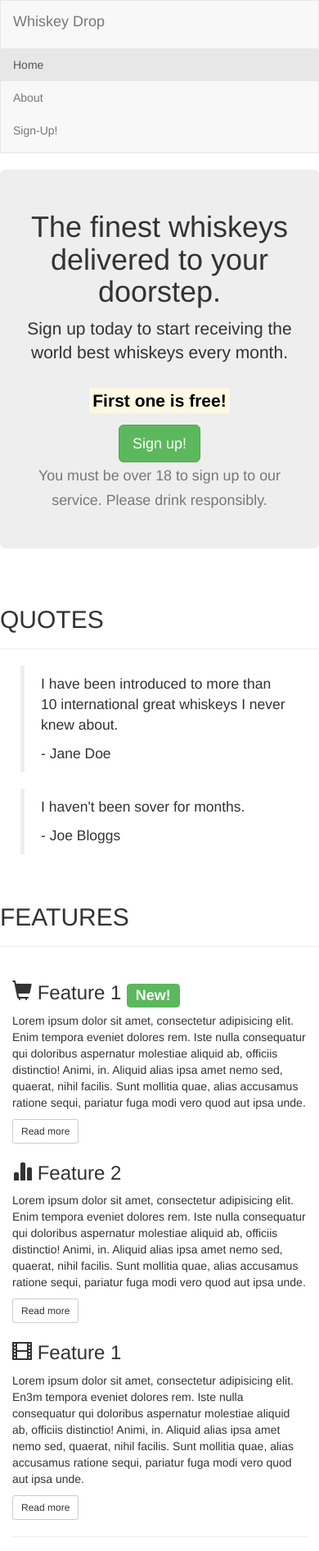
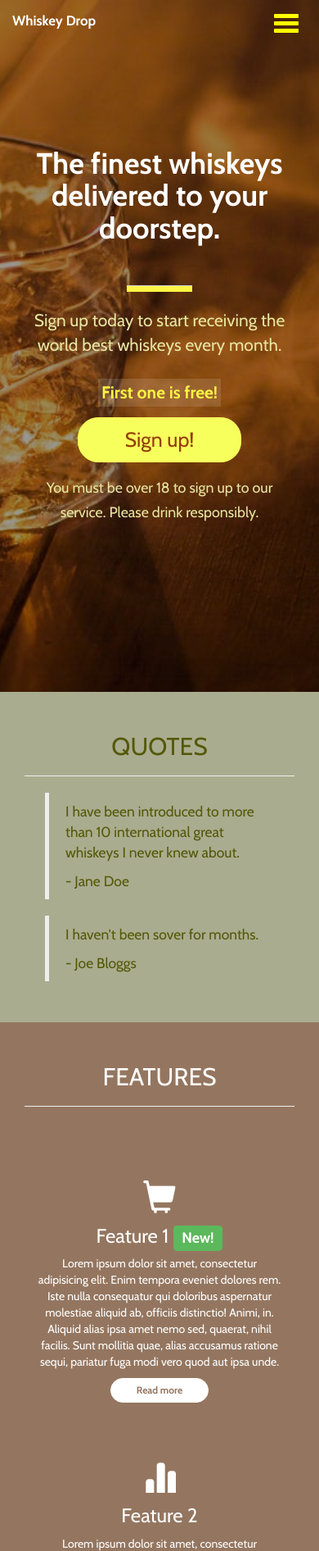
Before and after one commit to elenasacristan/whiskey-landing-page, a plain HTML site: page index.html in a window 390 px wide. Shown: the top 1892 px of the page at 82% size. Drawn offline with nearby package versions, Linux system fonts and the light colour scheme.

Commit message:
style final updates

```diff
--- /dev/null
+++ b/css/style.css
@@ -0,0 +1,268 @@
+body {
+    font-family: 'Cabin', sans-serif;
+}
+
+/* CONTAINERS */
+
+
+.alert-warning {
+    margin-bottom: 0px
+}
+
+.container-alert {
+    padding: 0;
+
+}
+
+.callout-container {
+    height: 100vh;
+    /*100% height browser*/
+    background: url("../images/wk2.jpeg") no-repeat center center fixed;
+    -webkit-background-size: cover;
+    -moz-background-size: cover;
+    -o-background-size: cover;
+    background-size: cover;
+
+    display: flex;
+    align-items: center;
+    justify-content: center;
+
+    position: relative;
+
+}
+
+.overlay {
+    position: absolute;
+    top: 0;
+    left: 0;
+    height: 100%;
+    width: 100%;
+    background-color: rgba(0, 0, 0, 0.4);
+
+
+}
+
+.container-quotes {
+    background-color: #dedede;
+}
+
+.container-features {}
+
+/*JUMBOTRON*/
+
+.jumbotron {
+    background-color: transparent;
+
+}
+
+.jumbotron h1 {
+
+    color: #ffffff;
+    font-weight: bold;
+    margin-bottom: 50px;
+
+}
+
+.jumbotron>hr {
+    width: 80px;
+    height: 7px;
+    background-color: #fcf445;
+}
+
+
+
+
+.text-muted {
+    color: #e7de91;
+}
+
+
+small {
+    color: #e8e6a1
+}
+
+.lead {
+    color: #e8e6a1;
+
+}
+
+mark {
+    background-color: rgba(255, 255, 255, 0.13);
+    color: #fcf445;
+}
+
+
+/* CHECK WHY THE HOVER DOESN@T WORK WHEN THE OVERLAY IS ACTIVE*/
+
+.btn-su {
+
+    border-radius: 25px;
+    width: 200px;
+    font-weight: bolder;
+
+}
+
+.btn-orange {
+    background-color: #f7ff5c;
+    border-color: #f7ff5c;
+    color: #943d08;
+    font-size: 25px;
+}
+
+
+.btn-orange:hover,
+.btn-orange:focus,
+.btn-orange:active,
+.btn-orange:active:focus {
+    background-color: #f6ffcd;
+    border-color: #f6ffcd;
+    color: #943d08;
+}
+
+
+/*navbar*/
+
+.navbar {
+    position: fixed;  /*in order to fix it at the top of the page*/
+    z-index: 1; /*to make sure it stays on top of the callout*/
+    top: 0;
+    left: 0;
+    right: 0;
+    width: 100%;
+    margin-bottom: 0;
+    /* border: 1px solid transparent; */
+}
+
+.navbar-default {
+      background-color: transparent;
+
+    color:#ffffff;
+    border: 0;
+}
+
+.navbar-brand{
+    font-weight: bolder;
+    font-size: larger;
+}
+
+
+.navbar-default .navbar-brand {
+    color: #ffffff;
+}
+
+.navbar-default .navbar-brand:focus, .navbar-default .navbar-brand:hover {
+    color: #ffffff;
+ }
+
+ .navbar-default .navbar-nav>.active>a {
+    color: yellow;
+    background-color: transparent;
+}
+
+.navbar-default .navbar-nav>.active>a:focus, .navbar-default .navbar-nav>.active>a:hover {
+    color: #dddddd;
+    background-color: transparent;
+}
+
+.navbar-default .navbar-nav>li>a {
+    color: #ffffff;
+}
+
+.navbar-default .navbar-nav>li>a:focus, .navbar-default .navbar-nav>li>a:hover {
+    color: #dddddd;
+    background-color: transparent;
+}
+
+.navbar-default .navbar-text {
+    color: #dddddd;
+}
+
+
+.btn-default {
+    color: #947660;
+    background-color: #ffffff;
+    border-color: #ffffff;
+    font-weight: bold;
+    width: 120px;
+    border-radius: 20px;
+}
+
+.btn-default:hover {
+    font-weight: bold;
+    color: #895a33;
+    background-color: #efce37;
+    border-color: #efce37;
+}
+
+
+
+/*QUOTES*/
+
+.wrapper-yellow {
+    background-color: #aaac8f;
+}
+
+.container-quotes, .container-favourites {
+    background-color: transparent;
+    color: hsl(64, 83%, 19%)
+}
+
+.page-header {
+    text-align: center;
+    margin: 0px 0px 20px;
+}
+
+
+.wrapper{
+    padding: 30px;
+}
+
+
+
+.wrapper-brown {
+    background-color: #947660;
+    color: white;
+    text-align: center;
+}
+
+.glyphicon {
+    font-size: 40px;
+    display: block;
+    margin-bottom: 15px;
+}
+
+.features .col-xm-12{
+    margin-bottom: 70px;
+}
+
+.navbar-default .navbar-toggle:focus, .navbar-default .navbar-toggle:hover {
+    background-color: transparent;
+}
+.navbar-default .navbar-toggle, .navbar-collapse {
+
+    border: 0;
+
+}
+
+.navbar-default .navbar-toggle .icon-bar {
+    height: 5px;
+    background-color: yellow;
+    width: 30px;
+}
+
+.alert-warning {
+    margin-bottom: 0px;
+    padding: 2px;
+    border-radius: 0;
+    background-color: #ffdd41;
+    border: 0px;
+    color: #000000;
+}
+
+.table {
+    margin: auto;
+    border: 1px solid #ddd;
+    width: 50%;
+    background-color: transparent;
+    color: #535908;
+}
--- a/index.html
+++ b/index.html
@@ -6,43 +6,21 @@
     <meta name="viewport" content="width=device-width, initial-scale=1.0">
     <meta http-equiv="X-UA-Compatible" content="ie=edge">
     <link rel="stylesheet" href="https://maxcdn.bootstrapcdn.com/bootstrap/3.3.7/css/bootstrap.min.css" type="text/css" />
+    <link href="https://fonts.googleapis.com/css?family=Cabin:400,400i,700,700i" rel="stylesheet">
+    <link rel="stylesheet" href="css/style.css" type="text/css" />
     <title>Whiskey drop | Taste a new whiskey every month</title>
 </head>
 
 <body>
 
 
+
     <nav class="navbar navbar-default">
-        <div class="container-fluid">
-            <!-- Brand and toggle get grouped for better mobile display -->
-            <div class="navbar-header">
-                <a class="navbar-brand" href="#">Whiskey Drop</a>
-            </div>
 
-            <!-- Collect the nav links, forms, and other content for toggling -->
-
-            <ul class="nav navbar-nav">
-                <li class="active"><a href="#">Home </a></li>
-                <li><a href="#">About</a></li>
-                <li class="visible-xs"><a href="#">Sign-Up!</a></li>
-            </ul>
-
-            <div class="navbar-header navbar-right hidden-xs">
-                <a href="" class="btn btn-default navbar-btn">Sign Up!</a>
-                <p class="navbar-text">Great whiskeys delivered to your door!</p>
-            </div>
-
-        </div>
-        <!-- /.container-fluid -->
-    </nav>
+        <div class="container-fluid container-alert">
 
 
 
-
-
-
-    <article class="container">
-        <!--Alert-->
 
             <div class="row hidden-xs">
                 <div class="col-xs-12">
@@ -52,21 +30,75 @@
                 </div>
 
             </div>
+
+        </div>
+
+
+        <div class="container-fluid">
+
+            <div class="navbar-header">
+                <a class="navbar-brand" href="#">Whiskey Drop</a>
+
+
+                <button type="button" class="navbar-toggle collapsed" data-toggle="collapse" data-target="#myNavbar">
+                <span class="icon-bar"></span>
+                <span class="icon-bar"></span>
+                <span class="icon-bar"></span>
+                  </button>
+
+
+            </div>
+
+            <div class="collapse navbar-collapse" id="myNavbar">
+                <ul class="nav navbar-nav">
+                    <li class="active"><a href="#">Home </a></li>
+                    <li><a href="#">About</a></li>
+                    <li class="visible-xs"><a href="#">Sign-Up!</a></li>
+                </ul>
+
+                <div class="navbar-header navbar-right hidden-xs">
+                    <a href="" class="btn btn-default navbar-btn">Sign Up!</a>
+
+
+
+
+                    <p class="navbar-text">Great whiskeys delivered to your door!</p>
+                </div>
+            </div>
+
+
+        </div>
+    </nav>
+
+
+
+
+
+
     <!--CallOut-->
-        <div class="row jumbotron text-center">
-            <div class="col-xm-12">
-                <section class="callout">
+
+    <div class="container-fluid callout-container">
+        <!--we create the container-callout to customise with our styles*/-->
+        <div class="overlay">&nbsp;</div>
+        <div class="row ">
+            <div class="col-xs-12">
+                <section class="callout jumbotron text-center">
                     <h1>The finest whiskeys delivered to your doorstep.</h1>
+                    <hr style="line-divider line-divider-orange">
                     <p class="lead">Sign up today to start receiving the world best whiskeys every month. <s class="hidden-xs">€19,99</s> <span class="visible-xs"><br></span><strong><mark>First one is free!</mark></strong></p>
-                    <button class="btn btn-lg btn-success" data-toggle="modal" data-target="#signupModal">Sign up!</button>
+                    <p><button class="btn btn-lg btn-success btn-su btn-orange" data-toggle="modal" data-target="#signupModal">Sign up!</button></p>
 
-                    <p><small class="text-muted">You must be over 18 to sign up to our service. Please drink responsibly.</small></p>
+                    <p class="text-muted"><small>You must be over 18 to sign up to our service. Please drink responsibly.</small></p>
                 </section>
             </div>
         </div>
         <!--/CallOut-->
+    </div>
 
 
+
+    <div class="wrapper wrapper-yellow">
+        <div class="container-fluid container-quotes">
             <!--Quotes-->
             <section class="quotes">
                 <div class="row">
@@ -108,11 +140,14 @@
                 </div>
 
             </section>
+        </div>
         <!--/Quotes-->
+    </div>
 
 
-
+    <div class="wrapper wrapper-brown">
         <!--Features-->
+        <div class="container container-features">
             <section class="features">
                 <div class="row">
                     <div class="col-xm-12">
@@ -125,29 +160,33 @@
                 <div class="row">
                     <div class="col-xm-12 col-md-6 col-lg-4">
                         <h3><span class="glyphicon glyphicon-shopping-cart"></span> Feature 1 <span class="label label-success">New!</span></h3>
-                    <p>Lorem ipsum dolor sit amet, consectetur adipisicing elit. Enim tempora eveniet dolores rem. Iste nulla consequatur qui doloribus aspernatur molestiae aliquid ab, officiis distinctio! Animi, in. Aliquid alias ipsa amet nemo sed, quaerat,
-                        nihil facilis. Sunt mollitia quae, alias accusamus ratione sequi, pariatur fuga modi vero quod aut ipsa unde.</p>
+                        <p>Lorem ipsum dolor sit amet, consectetur adipisicing elit. Enim tempora eveniet dolores rem. Iste nulla consequatur qui doloribus aspernatur molestiae aliquid ab, officiis distinctio! Animi, in. Aliquid alias ipsa amet nemo sed,
+                            quaerat, nihil facilis. Sunt mollitia quae, alias accusamus ratione sequi, pariatur fuga modi vero quod aut ipsa unde.</p>
                         <a class="btn btn-default btn-sm" href="#">Read more</a>
                     </div>
                     <div class="col-xm-12 col-md-6 col-lg-4">
                         <h3><span class="glyphicon glyphicon-stats"></span> Feature 2</h3>
-                    <p>Lorem ipsum dolor sit amet, consectetur adipisicing elit. Enim tempora eveniet dolores rem. Iste nulla consequatur qui doloribus aspernatur molestiae aliquid ab, officiis distinctio! Animi, in. Aliquid alias ipsa amet nemo sed, quaerat,
-                        nihil facilis. Sunt mollitia quae, alias accusamus ratione sequi, pariatur fuga modi vero quod aut ipsa unde.</p>
+                        <p>Lorem ipsum dolor sit amet, consectetur adipisicing elit. Enim tempora eveniet dolores rem. Iste nulla consequatur qui doloribus aspernatur molestiae aliquid ab, officiis distinctio! Animi, in. Aliquid alias ipsa amet nemo sed,
+                            quaerat, nihil facilis. Sunt mollitia quae, alias accusamus ratione sequi, pariatur fuga modi vero quod aut ipsa unde.</p>
                         <a class="btn btn-default btn-sm" href="#">Read more</a>
                     </div>
                     <div class="col-xm-12 hidden-md col-lg-4">
                         <h3><span class="glyphicon glyphicon-film"></span> Feature 1</h3>
-                    <p>Lorem ipsum dolor sit amet, consectetur adipisicing elit. En3m tempora eveniet dolores rem. Iste nulla consequatur qui doloribus aspernatur molestiae aliquid ab, officiis distinctio! Animi, in. Aliquid alias ipsa amet nemo sed, quaerat,
-                        nihil facilis. Sunt mollitia quae, alias accusamus ratione sequi, pariatur fuga modi vero quod aut ipsa unde.</p>
+                        <p>Lorem ipsum dolor sit amet, consectetur adipisicing elit. En3m tempora eveniet dolores rem. Iste nulla consequatur qui doloribus aspernatur molestiae aliquid ab, officiis distinctio! Animi, in. Aliquid alias ipsa amet nemo sed,
+                            quaerat, nihil facilis. Sunt mollitia quae, alias accusamus ratione sequi, pariatur fuga modi vero quod aut ipsa unde.</p>
                         <a class="btn btn-default btn-sm" href="#">Read more</a>
                     </div>
                 </div>
             </section>
+        </div>
         <!--/Features-->
+    </div>
 
-        <hr>
+
+    <div class="wrapper wrapper-yellow">
 
         <!--Monthly Favourites-->
+        <div class="container container-favourites">
             <section class="favorites">
                 <div class="row">
                     <div class="col-xm-12">
@@ -155,7 +194,7 @@
 
                             <h2 class="text-uppercase">Monthly Favorites</h2>
                         </div>
-                    <table class="table table-bordered text-center">
+                        <table class="table table-hover text-center">
                             <tr>
                                 <th class="text-center">Name</th>
                                 <th class="text-center">Origin</th>
@@ -190,6 +229,8 @@
                 </div>
 
             </section>
+        </div>
+    </div>
     <!--/Monthly Favourites-->
 
     </article>
```
Also changed, not shown: images/whiskey.jpg (added), images/wk.jpg (added), images/wk2.jpeg (added). Lines whose indentation alone changed are shown as unchanged.
